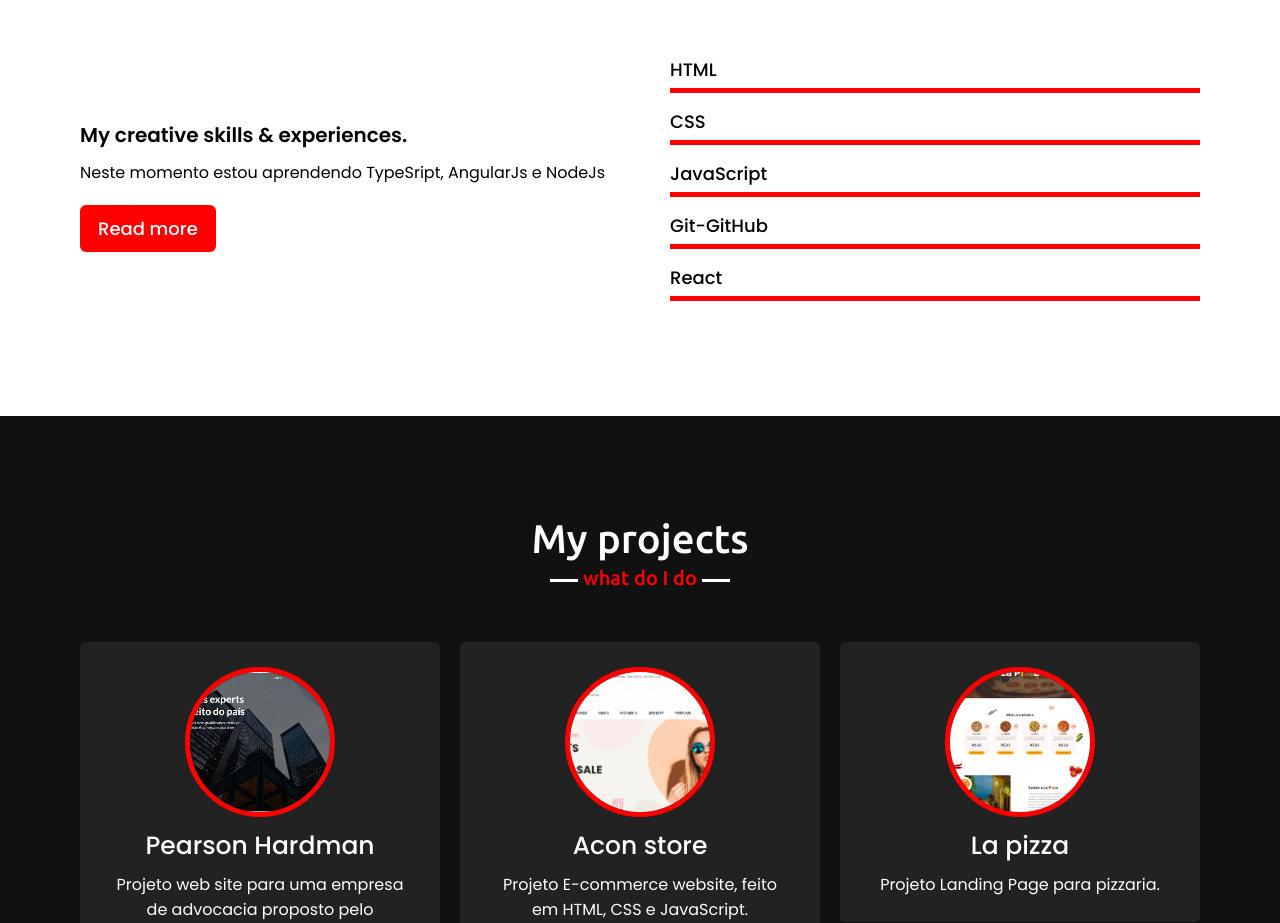
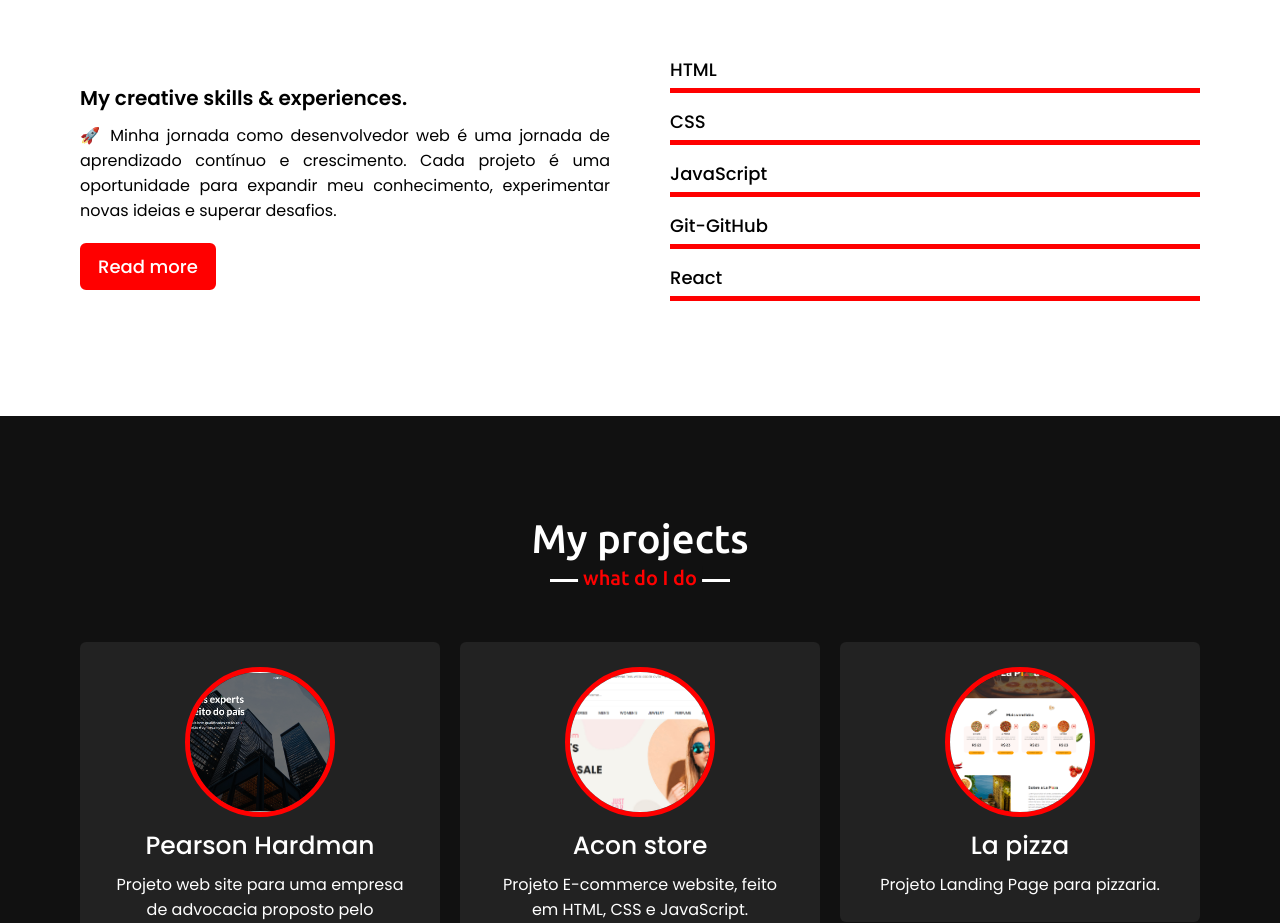
Before and after one commit to Yannarp/Profile, a plain HTML site: page index.html in a window 1280 px wide. Shown: the part 2235-3158 px from the top of the page. Drawn offline with nearby package versions, Linux system fonts and the light colour scheme.

Commit message:
modification name commit

```diff
--- a/index.html
+++ b/index.html
@@ -115,7 +115,8 @@
             <div class="skills-content">
                 <div class="column left">
                     <div class="text">My creative skills & experiences.</div>
-                    <p>Neste momento estou aprendendo TypeSript, AngularJs e NodeJs</p>
+                    <p>🚀 Minha jornada como desenvolvedor web é uma jornada de aprendizado contínuo e crescimento. Cada projeto é uma oportunidade para expandir meu conhecimento,
+                        experimentar novas ideias e superar desafios.</p>
                     <a href="#">Read more</a>
                 </div>
                 <div class="column right">
```
